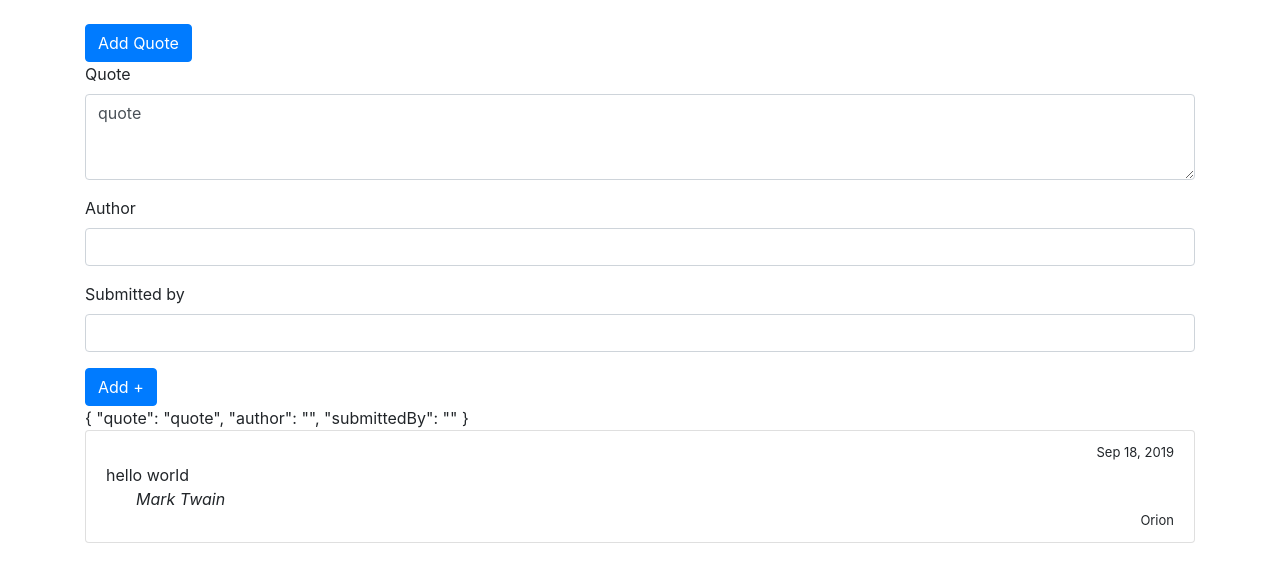
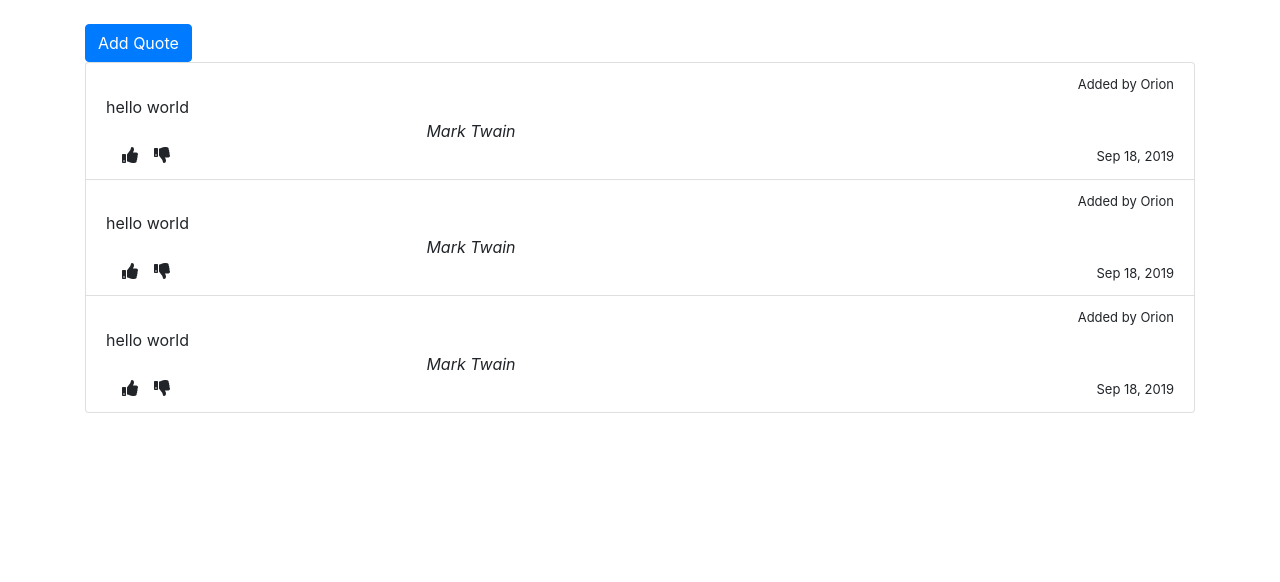
Before and after one commit to Mutembeijoe/quotes-angular-app, an Angular app: page / in a window 1280 px wide. Shown: the top 582 px of the page. Built offline with nearby package versions, Linux system fonts and the light colour scheme.

Commit message:
installed font-awesome 5  library for thumb icons

```diff
--- a/package.json
+++ b/package.json
@@ -19,6 +19,7 @@
     "@angular/platform-browser": "~8.2.4",
     "@angular/platform-browser-dynamic": "~8.2.4",
     "@angular/router": "~8.2.4",
+    "@fortawesome/fontawesome-free": "^5.10.2",
     "bootstrap": "^4.3.1",
     "rxjs": "~6.4.0",
     "tslib": "^1.10.0",
--- a/src/app/app.component.ts
+++ b/src/app/app.component.ts
@@ -9,8 +9,10 @@ import { Quote } from './models/quote';
 })
 export class AppComponent {
   title = 'quotes';
-  isHidden = false;
+  isHidden = true;
   quotes: Quote[] = [
+    new Quote( 'hello world', 'Mark Twain', 'Orion'),
+    new Quote( 'hello world', 'Mark Twain', 'Orion'),
     new Quote( 'hello world', 'Mark Twain', 'Orion')
   ];
 
--- a/src/app/components/quotes/quotes.component.css
+++ b/src/app/components/quotes/quotes.component.css
@@ -8,5 +8,9 @@
 }
 .author{
     font-style: italic;
-    text-indent: 30px;
+    text-indent: 30%;
 }
+.bottom{
+    display:flex;
+    justify-content: space-between;
+}
--- a/src/app/components/quotes/quotes.component.html
+++ b/src/app/components/quotes/quotes.component.html
@@ -1,26 +1,16 @@
-<!-- <ul>
-    <li *ngFor="let quote of quotes">{{quote.body}}</li>
-</ul> -->
-<!-- <div class="list-group"> -->
-    <!-- <div *ngFor="let quote of quotes" class="list-group-item">
-        <div class="d-flex w-100 justify-content-between">
-            <div class="time">
-                <small>{{quote.addedAt | date}}</small>
-            </div>
-        </div>
-        <p class="mb-1">
-            {{quote.body}}
-            <br>
-            <small>{{quote.author}}</small>
-        </p>
-         -->
-    <!-- </div> -->
-<!-- </div> -->
 <ul class="list-group">
     <li *ngFor="let quote of quotes" class="list-group-item quote">
-        <div class="time">{{quote.addedAt | date}}</div>
+        <div class="addedBy">Added by {{quote.submittedBy}}</div>
         <div class="quoteBody">{{quote.body}}</div>
         <div class="author">{{quote.author}}</div>
-        <div class="addedBy">{{quote.submittedBy}}</div>
+        <div class="bottom">
+            <div class="votes">
+                <i class="fa fa-thumbs-up mx-3"></i>
+                <i class="fa fa-thumbs-down"></i>
+            </div>
+            <div class="time">{{quote.addedAt | date}}</div>
+        </div>
+
+
     </li>
 </ul>
--- a/src/styles.css
+++ b/src/styles.css
@@ -1,2 +1,3 @@
 /* You can add global styles to this file, and also import other style files */
-@import'~bootstrap/dist/css/bootstrap.min.css'
+@import'~bootstrap/dist/css/bootstrap.min.css';
+@import'~@fortawesome/fontawesome-free/css/all.min.css';
```
Also changed, not shown: 1 other file (tests, documents, lock files or other folders).
